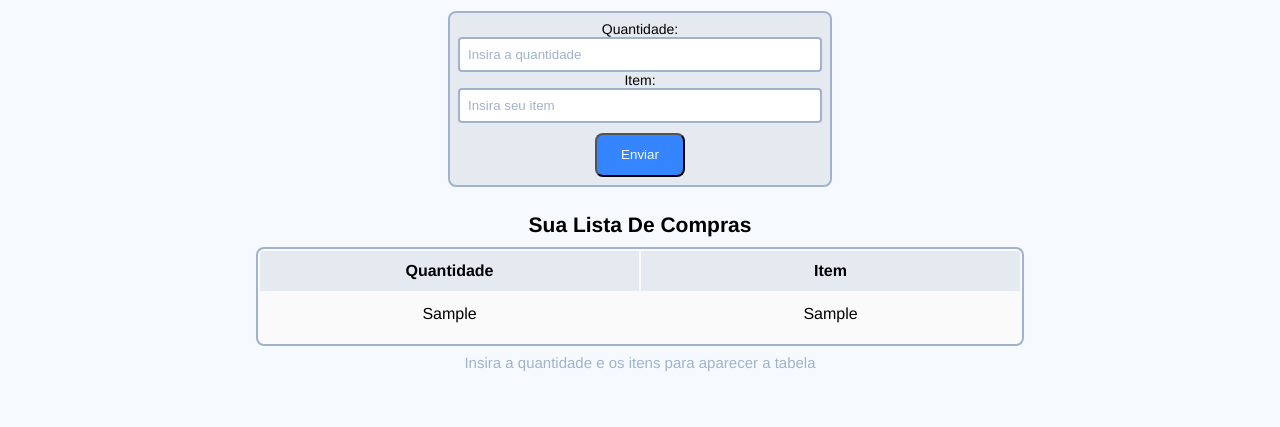
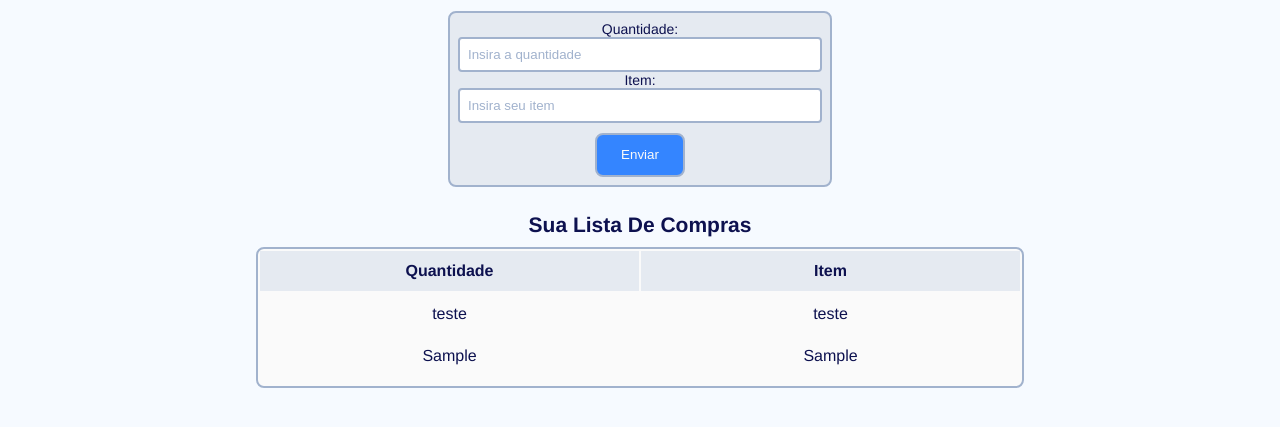
Before and after one commit to OMath1/MiniList, a plain HTML site: page index.html in a window 1280 px wide. Both pictures are taken after typing "Sample", "Sample" into the empty fields and a click on the button "Enviar". Shown: the part 59-486 px from the top of the page. Drawn offline with Linux system fonts and the light colour scheme.

Commit message:
Adição da funcionalidade de remover itens e do aviso de lista vazia

```diff
--- a/index.html
+++ b/index.html
@@ -41,9 +41,9 @@
             <ul id="error-msg"></ul>
           </div>
         </form>
-        <h2>Sua Lista De Compras</h2>
+        <h2 id="h2" >Sua Lista De Compras</h2>
 
-        <div class="div-list">
+        <div id="table" class="div-list">
           <table>
             <thead>
               <tr>
@@ -51,16 +51,22 @@
                 <th>Item</th>
               </tr>
             </thead>
-            <tbody id="item-table"></tbody>
+            <tbody id="item-table">
+              <tr class="item">
+                <td class="info-quantidade">teste</td>
+                <td class="info-item">teste</td>
+              </tr>
+            </tbody>
           </table>
         </div>
 
-      <div id="warning-div">
-        <p class="warning">Insira a quantidade e os itens para aparecer a tabela</p>
+      <div class="warning-div" id="warning-div">
+        <p id="pWarning" class="warning">Insira a quantidade e os itens para aparecer sua lista de compras</p>
       </div>
       </section>
     </main>
     <script src="js/warning.js"></script>
-    <script src="js/button.js"></script>
+    <script src="js/form.js"></script>
+    <script src="js/remove-item.js"></script>
   </body>
 </html>
--- a/js/button.js
+++ b/js/form.js
@@ -1,14 +1,14 @@
-var button = document.querySelector("#btn-add");
+const button = document.querySelector("#btn-add");
 
 button.addEventListener("click", function (event) {
   event.preventDefault();
 
-  var form = document.querySelector("#form");
-  var item = getItem(form);
+  const form = document.querySelector("#form");
+  const item = createItem(form);
 
   // add itens on table
 
-  var errors = checkItem(item);
+  const errors = checkItem(item);
 
   if (errors.length > 0) {
     showErrorsMsg(errors);
@@ -22,10 +22,24 @@ button.addEventListener("click", function (event) {
   form.reset();
 });
 
-function addItemOntable(item) {
-  let itemTr = makeTr(item);
-  let table = document.querySelector("#item-table");
-  table.appendChild(itemTr);
+function createItem(form) {
+  let item = {
+    quantidade: form.quantidade.value,
+    item: form.item.value,
+  };
+  return item;
+}
+
+function checkItem(item) {
+  let errors = [];
+  if (item.quantidade.length == 0) {
+    errors.push("quantidade não pode ficar em branco");
+  }
+  if (item.item.length == 0) {
+    errors.push("Item não pode ficar em branco");
+  }
+
+  return errors;
 }
 
 function showErrorsMsg(errors) {
@@ -39,12 +53,10 @@ function showErrorsMsg(errors) {
   });
 }
 
-function getItem(form) {
-  let item = {
-    quantidade: form.quantidade.value,
-    item: form.item.value,
-  };
-  return item;
+function addItemOntable(item) {
+  let itemTr = makeTr(item);
+  let table = document.querySelector("#item-table");
+  table.appendChild(itemTr);
 }
 
 function makeTr(item) {
@@ -64,16 +76,3 @@ function makeTd(data, classe) {
 
   return td;
 }
-
-function checkItem(item) {
-  let errors = [];
-
-  if (item.quantidade.length == 0) {
-    errors.push("A quantidade não pode ficar em branco");
-  }
-  if (item.item.length == 0) {
-    errors.push("Item não pode ficar em branco");
-  }
-
-  return errors;
-}
--- /dev/null
+++ b/js/remove-item.js
@@ -0,0 +1,10 @@
+var items = document.querySelectorAll(".item")
+var tableRemove = document.querySelector("#item-table")
+
+tableRemove.addEventListener("dblclick", function(event) {
+    event.target.parentNode.classList.add("fadeOut")
+
+    setTimeout(function() {
+        event.target.parentNode.remove()
+    }, 500)
+})
--- a/js/warning.js
+++ b/js/warning.js
@@ -1,8 +1,10 @@
-const item = document.querySelector("#item-table")
+const table = document.getElementById("item-table").rows.length;
 
-var warning = document.querySelector("#warning-div")
-
-
-// esconder a tabela caso nao tenha itens
-
-// fazer aparecer o warning caso a tabela esteja escondida
+if (table == 0) {
+  // faz a tbody sumir e faz o p desejado aparecer
+  document.getElementById("table").style.display = "none";
+}
+if (table >= 1) {
+  document.getElementById("table").style.display = "block";
+  document.getElementById("warning-div").style.display = "none";
+}
--- a/style.css
+++ b/style.css
@@ -71,7 +71,7 @@ header h1 {
     padding: .8rem;
     resize: none;
     outline: none;
-    border: 0.2rem solid var(--grey-blue);
+    border: .2rem solid var(--grey-blue);
     border-radius: .4rem;
 }
 
@@ -79,12 +79,17 @@ header h1 {
     color: var(--grey-blue);
 }
 
+/* ------------ label --------- */
+label {
+    color: var(--black);
+}
 
 /* ------------- button -------------- */
 .button{
     height: auto;
     padding: 0.8rem 2.4rem;
     line-height: 2.4rem;
+    border: .2rem solid var(--grey-blue);
     border-radius: .8rem .8rem .8rem;
     margin-top: 1rem;
     color: var(--white);
@@ -105,6 +110,7 @@ header h1 {
 h2 {
     text-align: center;
     padding: 1rem;
+    color: var(--black);
 }
 
 .div-list {
@@ -123,12 +129,18 @@ td, th {
     padding: .7em;
 	margin: 0;
 	text-align: center;
+    color: var(--black);
 }
 
 
 th {
     font-weight: bold;
     background-color: var(--grey-light);
+}
+
+td:hover {
+    filter: brightness(1.2);
+    background-color: var(--icons-details);
 }
 
 .warning {
@@ -138,3 +150,8 @@ th {
     text-align: center;
     font-size: 15px;
 }
+
+.fadeOut {
+    opacity: 0;
+	transition: 0.5s
+}
```
